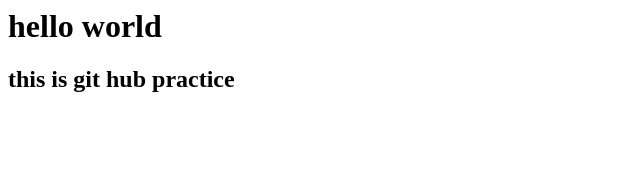
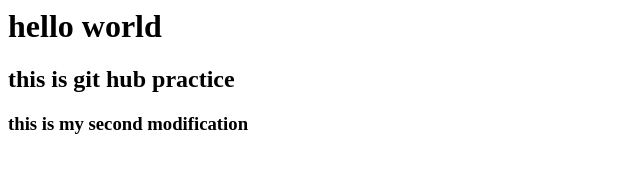
Before and after one commit to krishna155/MyGitProj, a plain HTML site: page Index.html in a window 1280 px wide. Shown: the whole page, without its empty margins (0-640 px from the left). Drawn offline with Linux system fonts and the light colour scheme.

Commit message:
second commit

```diff
--- a/Index.html
+++ b/Index.html
@@ -2,5 +2,6 @@
     <body>
         <h1>hello world</h1>
         <h2>this is git hub practice</h2>
+        <h3>this is my second modification</h3>
     </body>
 </html>
```
